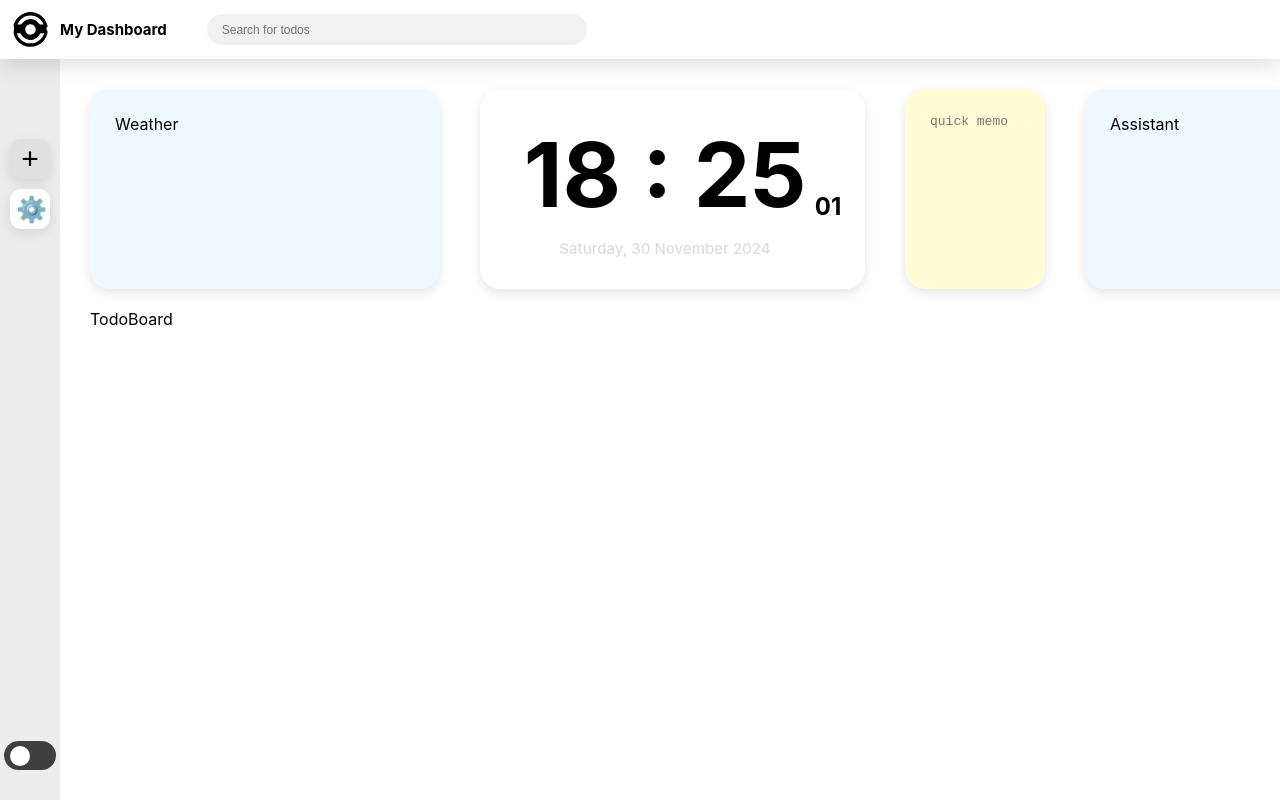
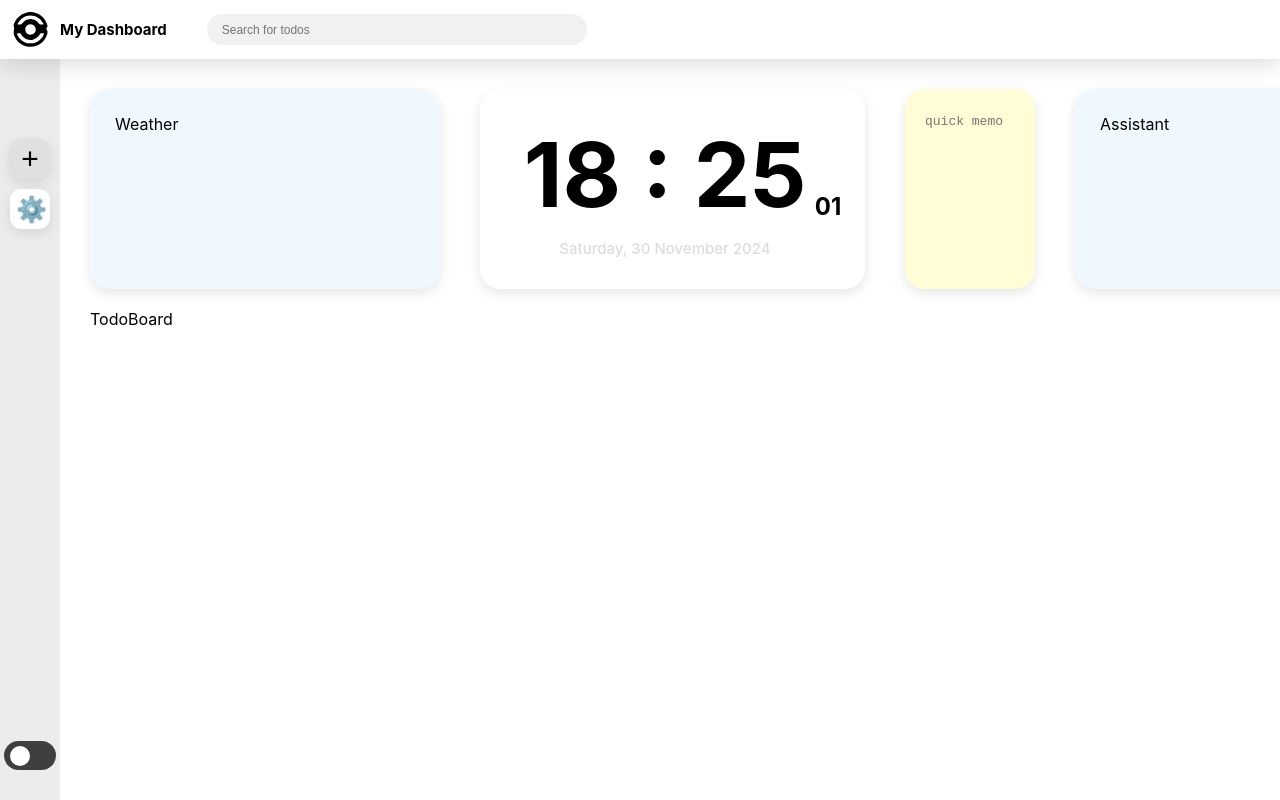
Before and after one commit to dancinncoder/my-dashboard, a React (Create React App) app: page / in a window 1280 px wide. Shown: the top 800 px of the page. Built offline with nearby package versions, Linux system fonts and the light colour scheme.

Commit message:
[FIX] memo css adjustment

```diff
--- a/src/components/home/Memo.tsx
+++ b/src/components/home/Memo.tsx
@@ -21,7 +21,7 @@ const MemoContainer = styled.div`
   display: flex;
   flex-direction: column;
   height: 150px;
-  padding: 25px;
+  padding: 25px 20px;
   position: relative;
   width: 90px;
 
@@ -84,6 +84,9 @@ const SavedMemo = styled.p`
   padding: 0;
   width: 100%;
   white-space: pre-wrap;
+  overflow-y: scroll;
+  scrollbar-color: transparent transparent;
+  scrollbar-width: thin;
 `;
 
 const Form = styled.form`
```
